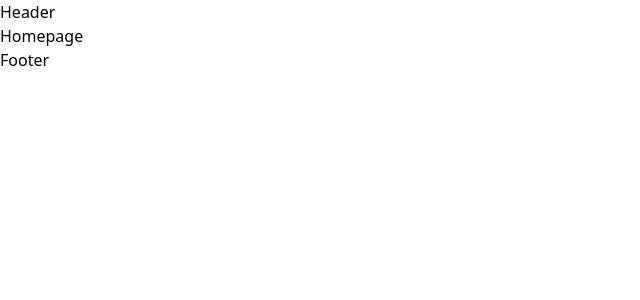
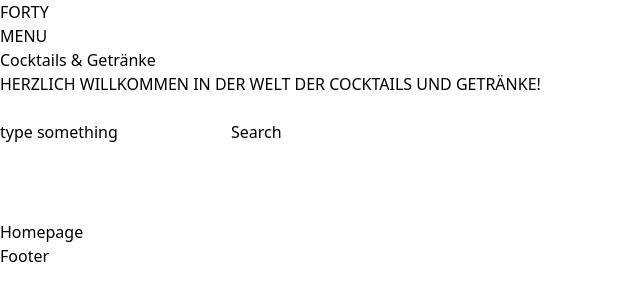
Before and after one commit to g-hoost/Forty, a React (Create React App) app: page / in a window 1280 px wide. Shown: the top 300 px of the page, without its empty margins (0-640 px from the left). Built offline with nearby package versions, Linux system fonts and the light colour scheme; no server answers.

Commit message:
played with header

```diff
--- a/public/index.html
+++ b/public/index.html
@@ -8,7 +8,7 @@
   <meta name="theme-color" content="#000000" />
   <meta name="description" content="Web site created using create-react-app" />
   <style>
-    @import url('https://fonts.googleapis.com/css2?family=Playfair+Display:wght@400;500;600;700;800&display=swap');
+    @import url('https://fonts.googleapis.com/css2?family=Montserrat:wght@400;700&family=Playfair+Display:wght@400;500;600;700;800&display=swap');
   </style>
 
   <!--
--- a/src/App.css
+++ b/src/App.css
@@ -1,4 +1,5 @@
-/* font-family: 'Playfair Display', serif; */
+/* font-family: 'Montserrat', sans-serif;
+font-family: 'Playfair Display', serif; */
 
 .App {
   text-align: center;
--- a/src/Components/Header.js
+++ b/src/Components/Header.js
@@ -1,8 +1,24 @@
+import vector from "../img/vector.png";
+
 const Header = () =>
 {
   return (
 
-    < h1 > Header</h1 >
+    <header>
+      < h3 > FORTY</h3 >
+      < p>MENU</p>
+      <h1>Cocktails & Getränke</h1>
+      <p>HERZLICH WILLKOMMEN IN DER WELT DER COCKTAILS UND GETRÄNKE!</p>
+      <br></br>
+      <input type="search" name="search" value="type something"></input>
+      <button>Search</button>
+      <div className="headerImgContainer">
+        <img src={vector} alt="three down arrows"></img>
+      </div>
+
+    </header >
+
+
   )
 };
 
```
Also changed, not shown: src/img/vector.png (added).
